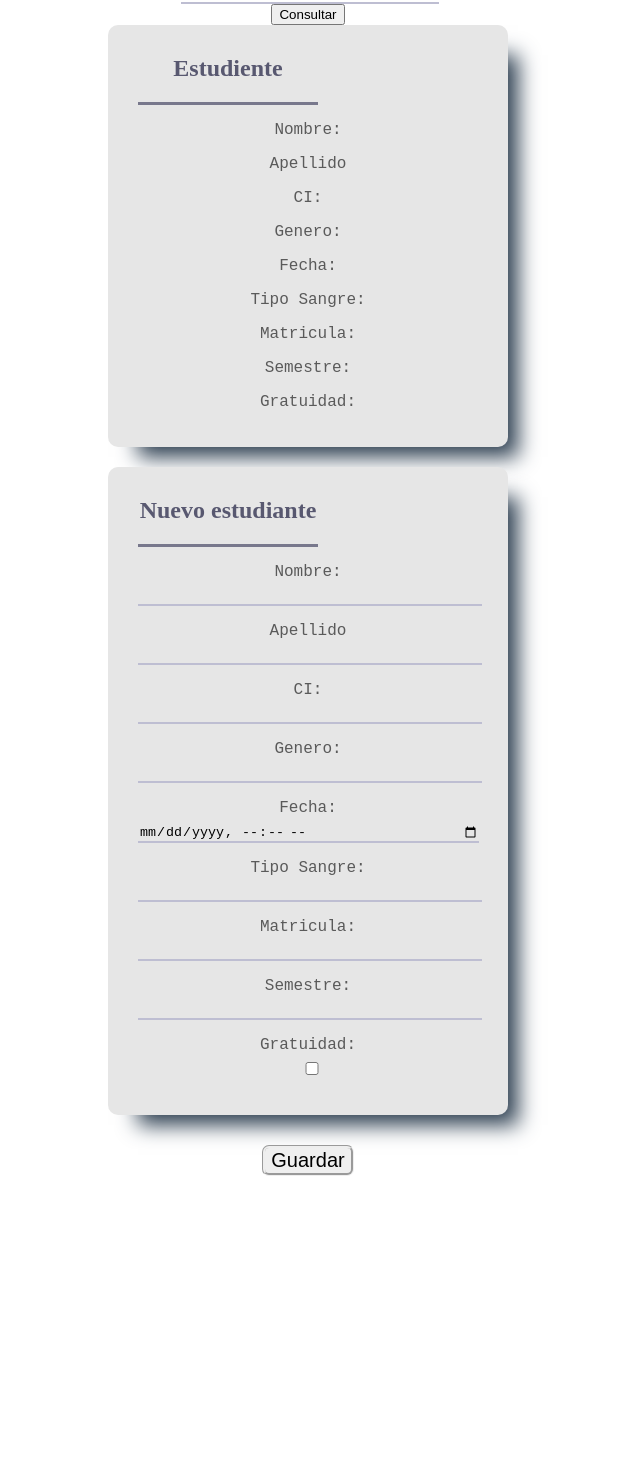
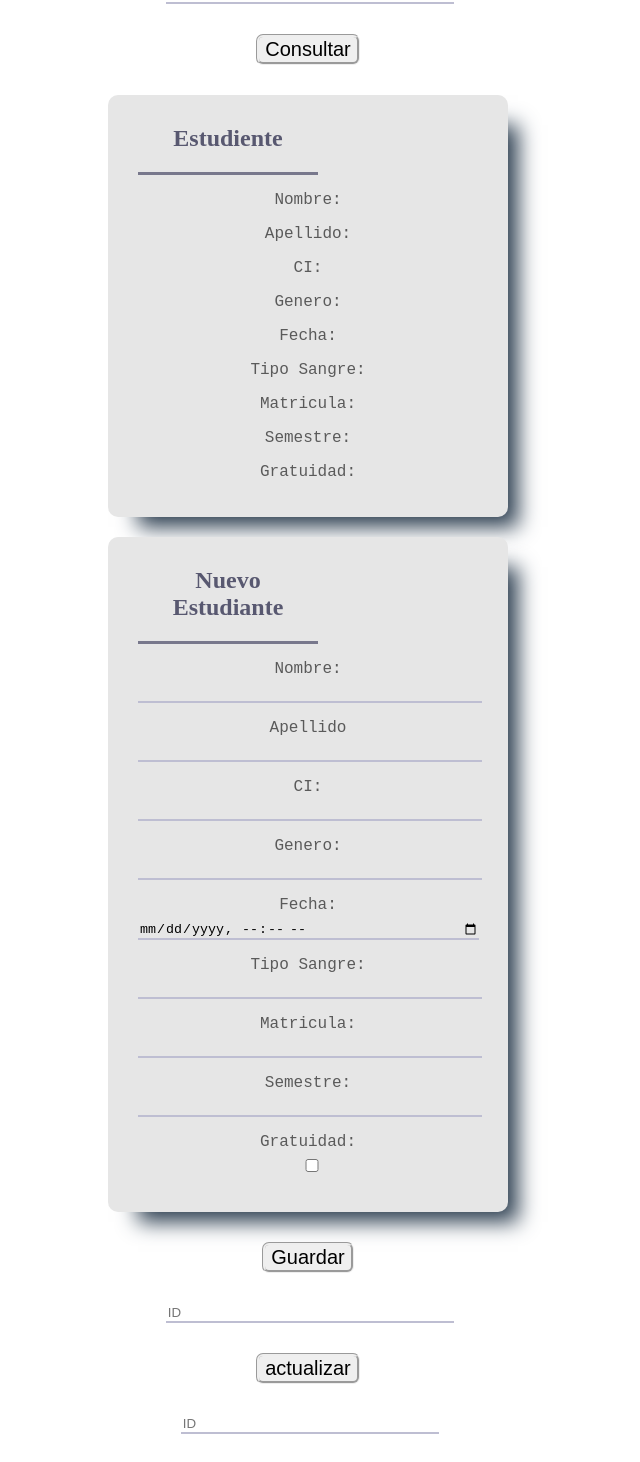
Before and after one commit to XinjanAx/pw_vue_u3_p5_fc, a Vue app: page / in a window 1280 px wide. Shown: the part 193-1655 px from the top of the page, without its empty margins (332-972 px from the left). Before the commit the page ends 1419 px from the top, so only its background shows below. Built offline with nearby package versions, Linux system fonts and the light colour scheme.

Commit message:
Cliente vue api: Put Delete

```diff
--- a/src/components/Estudiante.vue
+++ b/src/components/Estudiante.vue
@@ -2,15 +2,14 @@
   <h1>Componente estudiante</h1>
   <div class="contenedor">
     <div id="insertar">
-        <input v-model="buscar" type="text">
-        <button @click="consultarEstudiante()">Consultar</button>
+        <input v-model="buscar" type="text" placeholder="ID">
+        <button class="btn" @click="consultarEstudiante()">Consultar</button>
     </div>
 
     <form class="form" action="https://miapli.com/procesarEstudiante" method="post">
-
         <h2>Estudiente</h2>
         <p type="Nombre:">{{estudiante.nombre}}</p>
-        <p type="Apellido">{{estudiante.apellido}}</p>
+        <p type="Apellido:">{{estudiante.apellido}}</p>
         <p type="CI:">{{estudiante.cedula}}</p>
         <p type="Genero:">{{estudiante.genero}}</p>
         <p type="Fecha:">{{estudiante.fechaNacimiento}}</p>
@@ -22,38 +21,31 @@
   </div>
   <div class="contenedor">
     <form class="form" action="https://miapli.com/procesarEstudiante" method="post">
-        <h2>Nuevo estudiante</h2>
+        <h2>Nuevo Estudiante</h2>
         <p type="Nombre:"><input v-model="nombre" type="text"></p>
         <p type="Apellido"><input v-model="apellido" type="text"></p>
-        <p type="CI:"><input v-model="ci" type="text"></p>
+        <p type="CI:"><input v-model="cedula" type="text"></p>
         <p type="Genero:"><input v-model="genero" type="text"></p>
         <p type="Fecha:"><input v-model="fechaNacimiento" type="datetime-local"></p>
-        <p type="Tipo Sangre:"><input type="text"></p>
+        <p type="Tipo Sangre:"><input v-model="tipoSangle" type="text"></p>
         <p type="Matricula:"><input v-model="matricula" type="text"></p>
         <p type="Semestre:"><input v-model="semestre" type="number"></p>
         <p type="Gratuidad:"><input v-model="gratuidad" type="checkbox"></p>
     </form>
     <button @click="insertarEstudiante()" class="btn">Guardar</button>
+    <div>
+        <input v-model="actualizarID" type="text" placeholder="ID">
+        <button @click="actualizar()" class="btn">actualizar</button>
+    </div>
+    <div>
+        <input v-model="borrar" type="text" placeholder="ID">
+        <button class="btn" @click="borrarEstudiante()">Borrar</button>
+    </div>
   </div>
-  <div>
-
-  </div>
-  <!--
-  <div>
-    <input v-model="borrar" type="text">
-    <button @click="borrarEstudiante()">borrar</button>
-  </div>
-  -->
-  <div>
-
-  </div>
-
-
-
 </template>
 
 <script>
-import {consultarFachada,insertarFachada} from "../helpers/clienteEstudiante.js"
+import {consultarFachada,insertarFachada,actualizarFachada,borrarFachada} from "../helpers/clienteEstudiante.js"
 export default {
     data(){
         return{
@@ -74,21 +66,21 @@ export default {
 
             nombre:null,
             apellido:null,
-            ci:null,
+            cedula:null,
             genero:null,
             fechaNacimiento:null,
-            TipoSangle:null,
+            tipoSangle:null,
             matricula: null,
             semestre: null,
             gratuidad: null,
 
+            actualizarID:null,
             borrar:null,
         }
     },
     methods:{
         async consultarEstudiante(){
             const data = await consultarFachada(this.buscar);
-            console.log(this.borrar);
             console.log(data);
             this.estudiante = data;
             console.log(this.estudiante);
@@ -100,12 +92,26 @@ export default {
                 cedula: this.cedula,
                 genero: this.genero,
                 fechaNacimiento: this.fechaNacimiento,
+                sangre: this.tipoSangle,
+                matricula: this.matricula,
+                semestre: this.semestre,
+                gratuidad: this.gratuidad
+            }
+           await insertarFachada(incertar);
+        },
+        async actualizar(){
+            const incertar ={
+                nombre: this.nombre,
+                apellido: this.apellido,
+                cedula: this.cedula,
+                genero: this.genero,
+                fechaNacimiento: this.fechaNacimiento,
                 sangre: this.sangre,
                 matricula: this.matricula,
                 semestre: this.semestre,
                 gratuidad: this.gratuidad
             }
-           await insertarFachada(incertar);
+            await actualizarFachada(this.actualizarID,incertar);
         },
         async borrarEstudiante(){
             await borrarFachada(this.borrar);
--- a/src/helpers/clienteEstudiante.js
+++ b/src/helpers/clienteEstudiante.js
@@ -7,8 +7,17 @@ const consultar = async(id)=>{
 }
 
 const incertar = async(body)=>{
-    const data = axios.post("http://localhost:8080/API/v1.0/Matricula/estudiantes10",body).then(ret => ret.data);
-    console.log(data);
+    axios.post("http://localhost:8080/API/v1.0/Matricula/estudiantes10",body).then(ret => ret.data);
+}
+
+const actualizar = async(id,body)=>{
+    await axios.put("http://localhost:8080/API/v1.0/Matricula/estudiantes10/"+id, body).then(ret => ret.data);
+
+}
+
+const borrar = async(id)=>{
+    axios.delete("http://localhost:8080/API/v1.0/Matricula/estudiantes10/"+id).then(ret => ret.data);
+
 }
 
 /*
@@ -17,16 +26,7 @@ const consultarTodos = async()=>{
     console.log(data);
 }
 
-const actualizar = async(body)=>{
-    const data = await axios.put("http://localhost:8080/API/v1.0/Matricula/estudiantes10/", body);
-    console.log(data);
-}
 
-
-const borrar = async(body)=>{
-    const data = axios.delete("http://localhost:8080/API/v1.0/Matricula/estudiantes10"+id).then(ret => ret.data);
-    console.log(data);
-}
 
 */
 
@@ -37,14 +37,16 @@ export const consultarFachada = async(id)=>{
 export const insertarFachada = async(body)=>{
     await incertar(body);
 }
+export const actualizarFachada = async(id,body)=>{
+    return await actualizar(id,body);
+}
+export const borrarFachada = async(id)=>{
+    return await borrar(id);
+}
 /*
 export const consultarTodosFachada = async(id)=>{
     return await consultarTodos();
 }
-export const actualizarFachada = async(body)=>{
-    return await actualizar(body);
-}
-export const borrarFachada = async(id)=>{
-    return await borrar(id);
-}
+
+
 */
```
